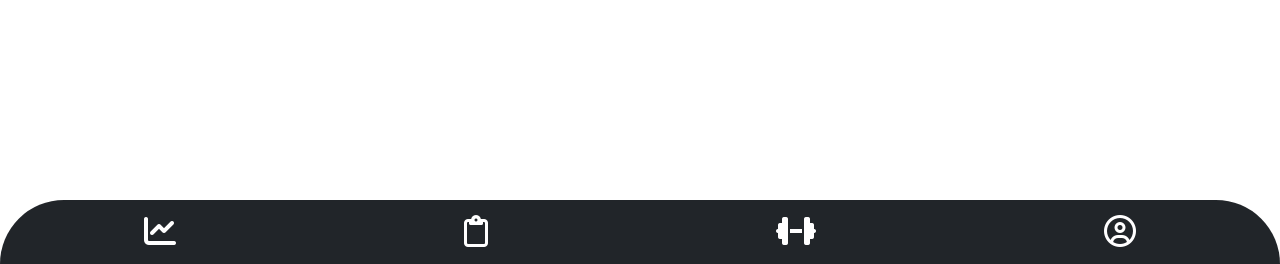
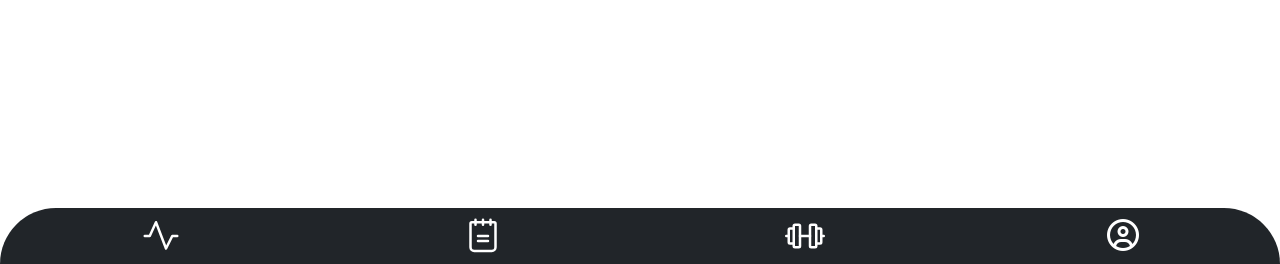
Before and after one commit to brycepaquette/WorkoutApp, a Flask app: page / in a window 1280 px wide. Shown: the part 536-800 px from the top of the page. Run offline with Flask 2, Linux system fonts and the light colour scheme; some libraries are stand-ins or nearby versions.

Commit message:
Update README and Icons, Add requirements.txt

```diff
--- a/Static/styles.css
+++ b/Static/styles.css
@@ -1,12 +1,29 @@
+
+/* body {
+    background-image: "barbell-light.svg";
+    width:100%;
+    color:aqua;
+} */
+
 nav {
-    height: 8vh;
-    border-radius: 75px 75px 0 0;
+    height: 7vh;
+    border-radius: 60px 60px 0 0;
 }
 
 .nav-item {
     margin: auto 0;
 }
 
+.nav-link {
+    padding: 0;
+}
+
 .fas, .far {
     color: white;
 }
+
+.svg {
+    width: 40px;
+    height: 40px;
+    fill: #FFFFFF;
+}
--- a/Templates/layout.html
+++ b/Templates/layout.html
@@ -3,8 +3,8 @@
   <head>
     {% block head %}
     <meta name="viewport" content="width=device-width, initial-scale=1.0">
+    <link href="https://cdn.jsdelivr.net/npm/bootstrap@5.1.3/dist/css/bootstrap.min.css" rel="stylesheet" integrity="sha384-1BmE4kWBq78iYhFldvKuhfTAU6auU8tT94WrHftjDbrCEXSU1oBoqyl2QvZ6jIW3" crossorigin="anonymous">
     <link rel="stylesheet" href="../static/styles.css">
-    <link href="https://cdn.jsdelivr.net/npm/bootstrap@5.1.3/dist/css/bootstrap.min.css" rel="stylesheet" integrity="sha384-1BmE4kWBq78iYhFldvKuhfTAU6auU8tT94WrHftjDbrCEXSU1oBoqyl2QvZ6jIW3" crossorigin="anonymous">
     <script src="https://kit.fontawesome.com/fecd10277c.js" crossorigin="anonymous"></script>
     <title>{% block title %}{% endblock %} - My Webpage</title>
     {% endblock %}
@@ -17,13 +17,40 @@
   </body>
   <nav class="nav nav-fill navbar-expand navbar-dark bg-dark fixed-bottom justify-content-center">
     <li class="nav-item">
-      <a class="nav-link active" aria-current="page" href="#"><i class="fas fa-chart-line fa-2x"></i></a>
+      <a class="nav-link active" aria-current="page" href="#">
+        <svg xmlns="http://www.w3.org/2000/svg" class="svg" viewBox="0 0 256 256">
+          <rect width="256" height="256" fill="none"></rect>
+          <polyline points="24 128 56 128 96 40 160 208 200 128 232 128" fill="none" stroke="#ffffff" stroke-linecap="round" stroke-linejoin="round" stroke-width="16"></polyline>
+        </svg>
+      </a>
     </li>
     <li class="nav-item">
-      <a class="nav-link" href="#"><i class="far fa-clipboard fa-2x"></i></i></a>
+      <a class="nav-link" href="#">
+        <svg xmlns="http://www.w3.org/2000/svg" class="svg" viewBox="0 0 256 256">
+          <rect width="256" height="256" fill="none"></rect>
+          <line x1="96" y1="128" x2="160" y2="128" fill="none" stroke="#ffffff" stroke-linecap="round" stroke-linejoin="round" stroke-width="16"></line>
+          <line x1="96" y1="160" x2="160" y2="160" fill="none" stroke="#ffffff" stroke-linecap="round" stroke-linejoin="round" stroke-width="16"></line>
+          <path d="M56,40H200a8,8,0,0,1,8,8V200a24,24,0,0,1-24,24H72a24,24,0,0,1-24-24V48A8,8,0,0,1,56,40Z" fill="none" stroke="#ffffff" stroke-linecap="round" stroke-linejoin="round" stroke-width="16"></path>
+          <line x1="80" y1="24" x2="80" y2="56" fill="none" stroke="#ffffff" stroke-linecap="round" stroke-linejoin="round" stroke-width="16"></line>
+          <line x1="128" y1="24" x2="128" y2="56" fill="none" stroke="#ffffff" stroke-linecap="round" stroke-linejoin="round" stroke-width="16"></line>
+          <line x1="176" y1="24" x2="176" y2="56" fill="none" stroke="#ffffff" stroke-linecap="round" stroke-linejoin="round" stroke-width="16"></line>
+        </svg>
+      </a>
     </li>
     <li class="nav-item">
-      <a class="nav-link" href="#"><i class="fas fa-dumbbell fa-2x"></i></a>
+      <a class="nav-link" href="#">
+        <svg xmlns="http://www.w3.org/2000/svg" class="svg" viewBox="0 0 256 256">
+          <rect width="256" height="256" fill="none"></rect>
+          <rect x="56" y="56" width="40" height="144" rx="8" fill="none" stroke="#ffffff" stroke-linecap="round" stroke-linejoin="round" stroke-width="16"></rect>
+          <rect x="160" y="56" width="40" height="144" rx="8" fill="none" stroke="#ffffff" stroke-linecap="round" stroke-linejoin="round" stroke-width="16"></rect>
+          <path d="M200,80h24a8,8,0,0,1,8,8v80a8,8,0,0,1-8,8H200" fill="none" stroke="#ffffff" stroke-linecap="round" stroke-linejoin="round" stroke-width="16"></path>
+          <path d="M56,176H32a8,8,0,0,1-8-8V88a8,8,0,0,1,8-8H56" fill="none" stroke="#ffffff" stroke-linecap="round" stroke-linejoin="round" stroke-width="16"></path>
+          <line x1="96" y1="128" x2="160" y2="128" fill="none" stroke="#ffffff" stroke-linecap="round" stroke-linejoin="round" stroke-width="16"></line>
+          <line x1="232" y1="128" x2="248" y2="128" fill="none" stroke="#ffffff" stroke-linecap="round" stroke-linejoin="round" stroke-width="16"></line>
+          <line x1="8" y1="128" x2="24" y2="128" fill="none" stroke="#ffffff" stroke-linecap="round" stroke-linejoin="round" stroke-width="16"></line>
+        </svg>
+
+      </a>
     </li>
     <li class="nav-item">
       <a class="nav-link"><i class="far fa-user-circle fa-2x"></i></a>
--- /dev/null
+++ b/requirements.txt
@@ -0,0 +1,2 @@
+Flask==2.0.2
+requests==2.26.0
```
Also changed, not shown: README.txt, Templates/login.html (added).
